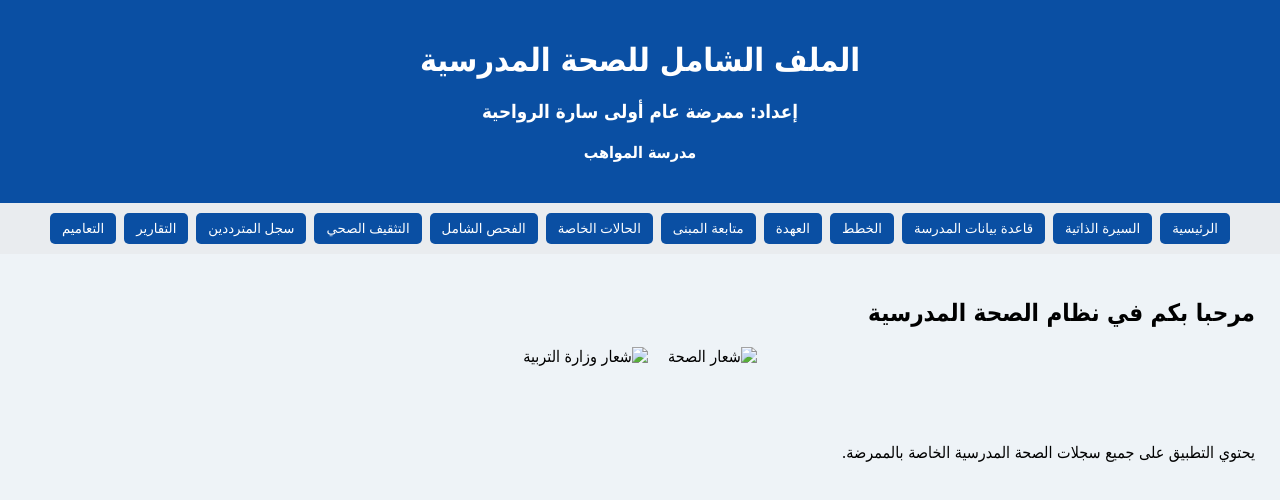
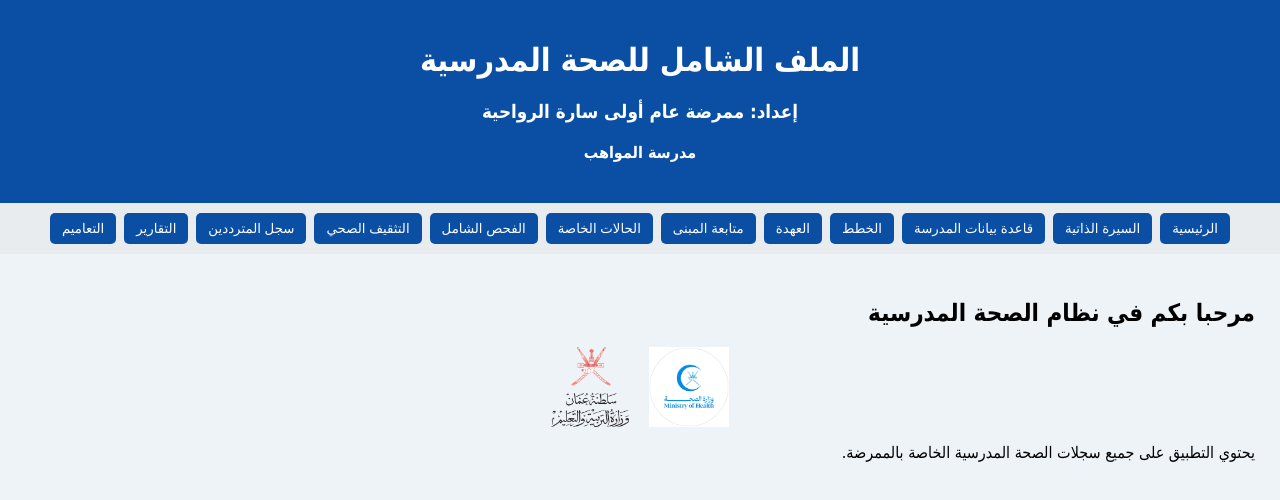
Before and after one commit to Alshatha/Sara-IzkiSchool, a website: page index.html in a window 1280 px wide. Drawn offline with Linux system fonts and the light colour scheme.

Commit message:
Update logos in index.html

```diff
--- a/index.html
+++ b/index.html
@@ -112,8 +112,8 @@ cursor:pointer;
 <h2>مرحبا بكم في نظام الصحة المدرسية</h2>
  <!-- شعار الصحة وشعار وزارة التربية -->
   <div style="display:flex; justify-content:center; gap:20px; margin:15px 0;">
-    <img src="health_logo.png" alt="شعار الصحة" style="height:80px;">
-    <img src="ministry_logo.png" alt="شعار وزارة التربية" style="height:80px;">
+    <img src="images.png" alt="شعار الصحة" style="height:80px;">
+    <img src="ministerylogo1.png" alt="شعار وزارة التربية" style="height:80px;">
   </div>
 <p>
 يحتوي التطبيق على جميع سجلات الصحة المدرسية الخاصة بالممرضة.
```
